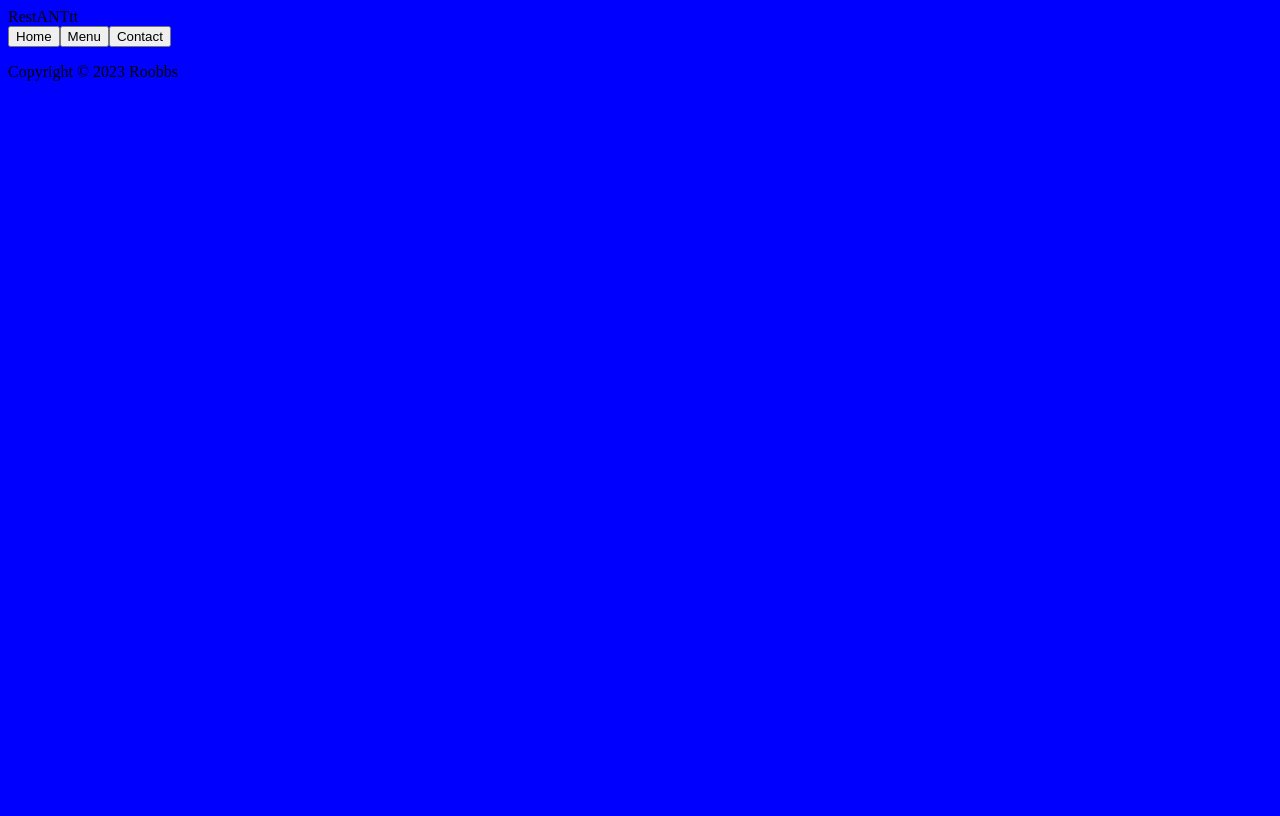
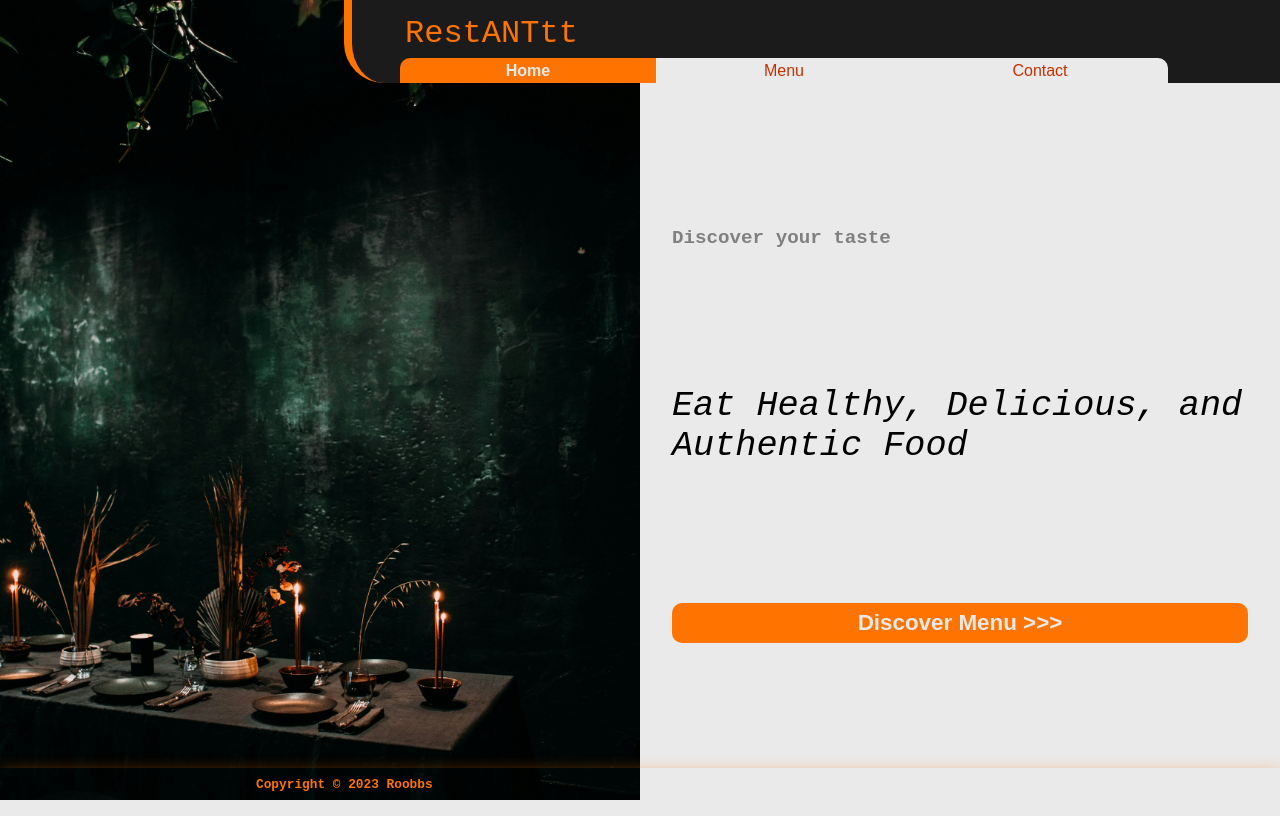
Before and after one commit to roobbs/restaurant-page, a website built with webpack: page src/index.html in a window 1280 px wide. Built offline with nearby package versions, Linux system fonts and the light colour scheme.

Commit message:
added home page and new style

```diff
--- a/package.json
+++ b/package.json
@@ -6,6 +6,7 @@
   "private": true,
   "scripts": {
     "test": "echo \"Error: no test specified\" && exit 1",
+    "start": "webpack serve --open",
     "build": "webpack"
   },
   "keywords": [],
--- /dev/null
+++ b/src/contact.js
@@ -0,0 +1,14 @@
+function createContact () {
+    const contact = document.createElement("div");
+    contact.classList.add("menuContainer");
+
+    return contact;
+}
+
+
+
+export default function loadContact () {
+    const main = document.querySelector(".main");
+    main.innerHTML="";
+    main.appendChild(createContact());
+}
--- /dev/null
+++ b/src/home.js
@@ -0,0 +1,33 @@
+function createHome () {
+    const home = document.createElement("div");
+    home.classList.add("homeContainer");
+
+    const part1 = document.createElement("div");
+    part1.classList.add("home1");
+    home.appendChild(part1);
+
+    const part2 = document.createElement("div");
+    part2.classList.add("home2");
+    home.appendChild(part2);
+
+    const title = document.createElement("div");
+    title.classList.add("homeTitle");
+    title.textContent = "Discover your taste";
+    part2.appendChild(title);
+    const bigTitle = document.createElement("div");
+    bigTitle.classList.add("homeBigTitle");
+    bigTitle.textContent = "Eat Healthy, Delicious, and Authentic Food";
+    part2.appendChild(bigTitle);
+    const discoverMenu = document.createElement("button");
+    discoverMenu.classList.add("discoverMenu");
+    discoverMenu.textContent = "Discover Menu >>>";
+    part2.appendChild(discoverMenu);
+
+    return home;
+}
+
+export default function loadHome () {
+    const main = document.querySelector(".main");
+    main.innerHTML="";
+    main.appendChild(createHome());
+}
--- a/src/load-page.js
+++ b/src/load-page.js
@@ -1,3 +1,7 @@
+import loadHome from "./home";
+import loadMenu from "./menu";
+import loadContact from "./contact";
+
 function createHeader() {
     const header = document.createElement("header");
     header.classList.add("header");
@@ -17,6 +21,7 @@ function createHeader() {
 
     const homeButton = document.createElement("button");
     homeButton.classList.add("button-nav");
+    homeButton.classList.add("homeBtn");
     homeButton.textContent = "Home";
     homeButton.addEventListener("click", (e) => {
       if (e.target.classList.contains("active")) return;
@@ -26,6 +31,7 @@ function createHeader() {
 
     const menuButton = document.createElement("button");
     menuButton.classList.add("button-nav");
+    menuButton.classList.add("menuBtn");
     menuButton.textContent = "Menu";
     menuButton.addEventListener("click", (e) => {
       if (e.target.classList.contains("active")) return;
@@ -35,6 +41,7 @@ function createHeader() {
 
     const contactButton = document.createElement("button");
     contactButton.classList.add("button-nav");
+    contactButton.classList.add("contactBtn");
     contactButton.textContent = "Contact";
     contactButton.addEventListener("click", (e) => {
       if (e.target.classList.contains("active")) return;
@@ -52,11 +59,7 @@ function createHeader() {
   function setActiveButton(button) {
     const buttons = document.querySelectorAll(".button-nav");
 
-    buttons.forEach((button) => {
-      if (button !== this) {
-        button.classList.remove("active");
-      }
-    });
+    buttons.forEach((button) => button.classList.remove("active"));
 
     button.classList.add("active");
   }
@@ -86,6 +89,6 @@ function createHeader() {
     content.appendChild(createMain());
     content.appendChild(createFooter());
 
-    //setActiveButton(document.querySelector(".button-nav"));
-    //loadHome();
+    setActiveButton(document.querySelector(".button-nav"));//takes only the first found
+    loadHome();
   }
--- /dev/null
+++ b/src/menu.js
@@ -0,0 +1,14 @@
+function createMenu () {
+    const menu = document.createElement("div");
+    menu.classList.add("menuContainer");
+
+    return menu;
+}
+
+
+
+export default function loadMenu () {
+    const main = document.querySelector(".main");
+    main.innerHTML="";
+    main.appendChild(createMenu());
+}
--- a/src/style.css
+++ b/src/style.css
@@ -1,6 +1,138 @@
+:root{
+    --main-color: #ff7300;
+    --second-color: #c82f00;
+    --third-color: #1b1b1b;
+    --bg-color:#eaeaea;
+}
+::-webkit-scrollbar{
+    width: 8px;
+}
+::-webkit-scrollbar-thumb{
+    background-color: var(--second-color); /* scrollbar color*/
+    border-radius: 5px;
+}
+::-webkit-scrollbar-track {
+    background-color: var(--main-color); /* background color*/
+  }
+
 body{
     height: 100vh;
+    margin: 0;
+    font-family: monospace;
+    display: grid;
+    grid-template-rows: 1fr auto;
+    position: relative;
+    background-color: var(--bg-color);
 }
-.content{
-    background-color: blue;
+.header{
+    top: 0px;
+    right: 0px;
+    position: absolute;
+    display: grid;
+    grid-template-rows: 2fr 1fr;
+    align-items: center;
+    padding-left: 3rem;
+    padding-bottom: 0;
+    padding-right: 7rem;
+    padding-top: .5rem;
+    background-color: var(--third-color);
+    color: var(--main-color);
+    border-bottom-left-radius: 40px;
+    border-left: 8px solid var(--main-color);
+    width: 60vw;
 }
+.restaurant-name{
+    font-size: 2rem;
+    font-weight: 500;
+    padding: 5px;
+
+}
+.header nav{
+    display: flex;
+    justify-content: space-around;
+    padding: 0px 1%;
+    padding: 0px;
+}
+.button-nav {
+    flex: 1;
+    border: none;
+    padding: 0px;
+    background-color: var(--bg-color);
+    color: var(--second-color);
+    border: 3px solid var(--bg-color);
+    height: 25px;
+    font-size: 1rem;
+}
+.button-nav:hover{
+    background-color: var(--second-color);
+    border-color: var(--second-color);
+    color: var(--bg-color);
+}
+.active{
+    background-color: var(--main-color);
+    border-color: var(--main-color);
+    color: var(--bg-color);
+    font-weight: 600;
+}
+.homeBtn{
+    border-top-left-radius: 10px;
+}
+.contactBtn{
+    border-top-right-radius: 10px;
+}
+.homeContainer{ /*HOME*/
+    display: grid;
+    grid-template-columns: 1fr 1fr;
+}
+.home1{
+    background-image: url(./rest.jpg);
+    background-size: cover;
+    height: 100vh;
+}
+.home2{
+    margin-top: 90px;
+    margin-bottom: 20px;
+    padding: 0rem 2rem;
+    display: flex;
+    flex-direction: column;
+    justify-content: space-evenly;
+}
+.homeTitle{
+    color: grey;
+    font-size: 1.2rem;
+    font-weight: 600;
+}
+.homeBigTitle{
+    color: black;
+    font-size: 2.2rem;
+    font-style: oblique;
+    font-weight: 500;
+}
+.discoverMenu{
+    background-color: var(--main-color);
+    border: none;
+    color: var(--bg-color);
+    border-radius: 10px;
+    font-size: 1.4rem;
+    font-weight: 600;
+    height: 2.5rem;
+}
+/*MENU*/
+
+/*CONTACT*/
+
+
+.footer{
+    position: absolute;
+    width: 80%;
+    bottom: 0px;
+    height: 2rem;
+    padding-left: 20%;
+    display: flex;
+    justify-content: start;
+    align-items: center;
+    box-shadow: 0px 10px 20px var(--main-color);
+    color: var(--main-color);
+    font-size: .8rem;
+    font-weight: 700;
+}
--- a/webpack.config.js
+++ b/webpack.config.js
@@ -12,11 +12,19 @@ module.exports = {
 
   devtool: 'inline-source-map',
 
+  devServer: {
+    static: './dist',
+  },
+
   module: {
     rules: [
       {
         test: /\.css$/i,
         use: ['style-loader', 'css-loader'],
+      },
+      {
+        test: /\.(png|svg|jpg|jpeg|gif)$/i,
+        type: 'asset/resource',
       },
     ],
   },
@@ -28,5 +36,6 @@ module.exports = {
         inject: 'head',
         scriptLoading: 'defer',
     })
-  ]
+  ],
+
 };
```
Also changed, not shown: src/rest.jpg (added).
